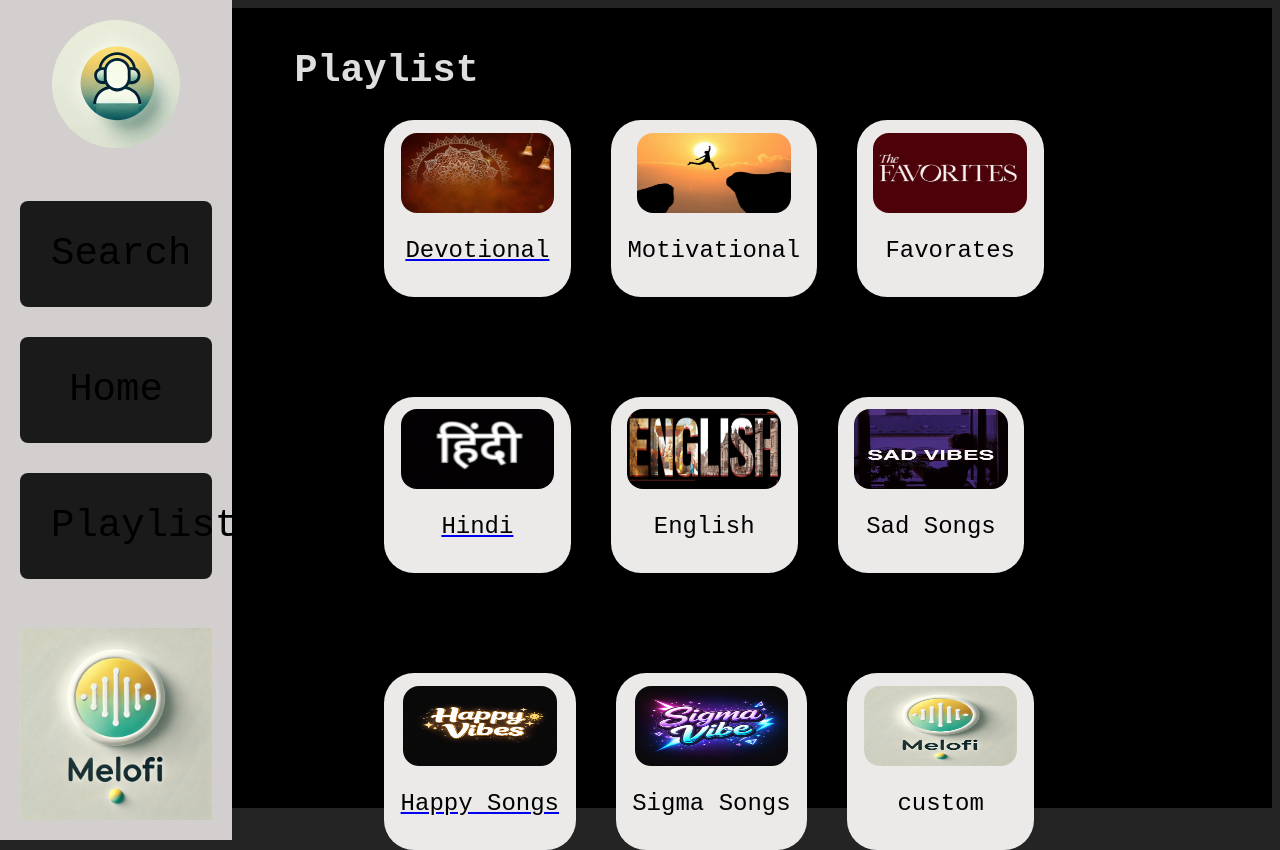
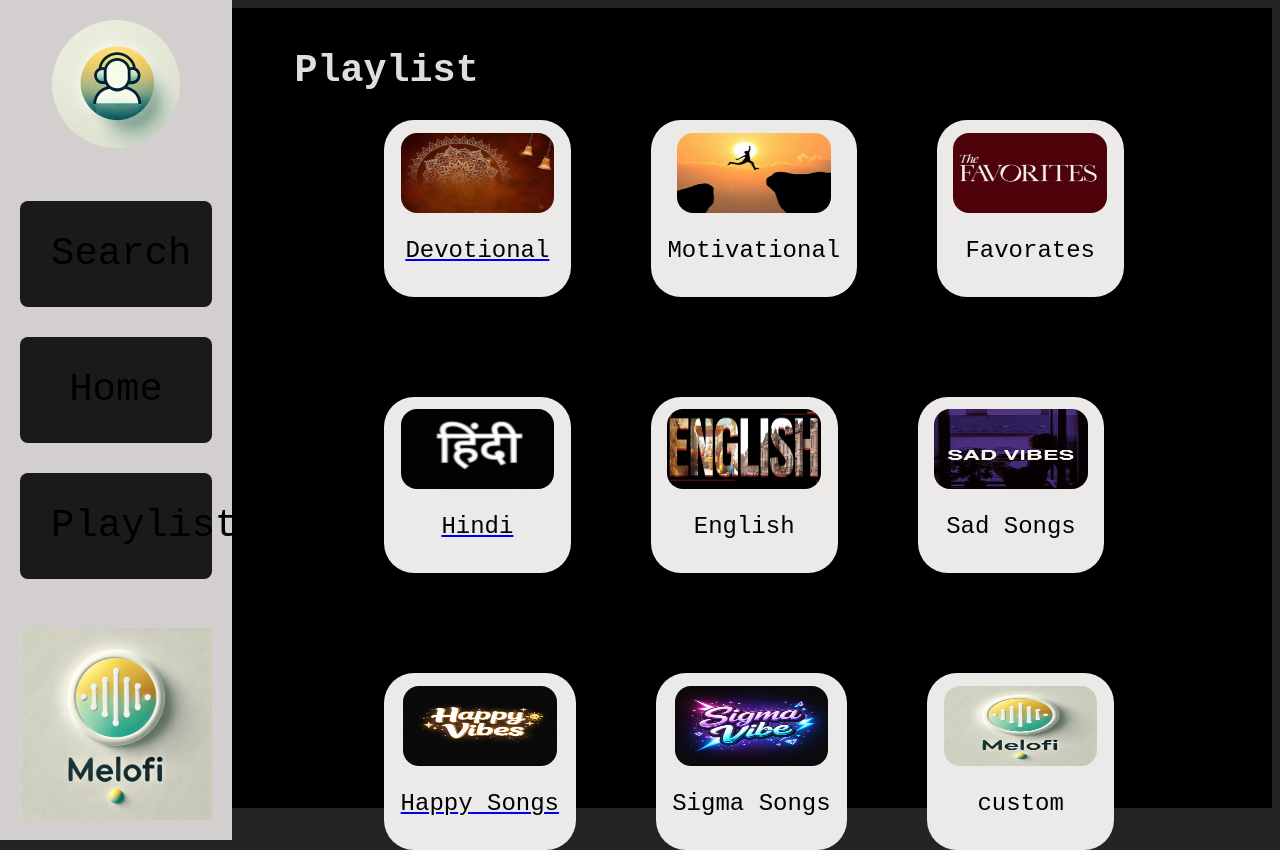
Before and after one commit to ABHISHEKUPAI/amfoss-curriculum, a React (Vite) app in the folder Task-05/melofi/: page /Playlist in a window 1280 px wide. Built offline with nearby package versions, Linux system fonts and the light colour scheme.

Commit message:
cherry on top

```diff
--- a/Task-05/melofi/src/pages/Playlist.css
+++ b/Task-05/melofi/src/pages/Playlist.css
@@ -20,7 +20,7 @@
 .playlistcard1,.playlistcard2,.playlistcard3{
     display: flex;
     flex-direction: row;
-    gap: 5vh;
+    gap: 10vh;
     align-items: center;
 }
 .playlistpage{
```
